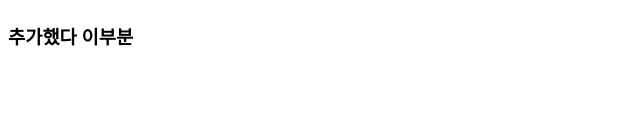
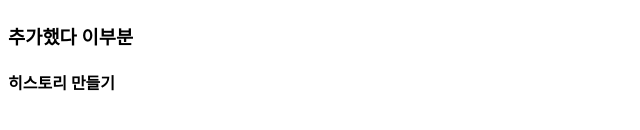
Before and after one commit to xiaaha/first-xia-project, a plain HTML site: page index.html in a window 1280 px wide. Shown: the part 122-252 px from the top of the page, without its empty margins (0-640 px from the left). Drawn offline with Linux system fonts and the light colour scheme.

Commit message:
third commit

```diff
--- a/index.html
+++ b/index.html
@@ -11,5 +11,6 @@
     <h2>테스트중입니다.</h2>
 
     <h3>추가했다 이부분</h3>
+    <h4>히스토리 만들기</h4>
 </body>
 </html>
```
